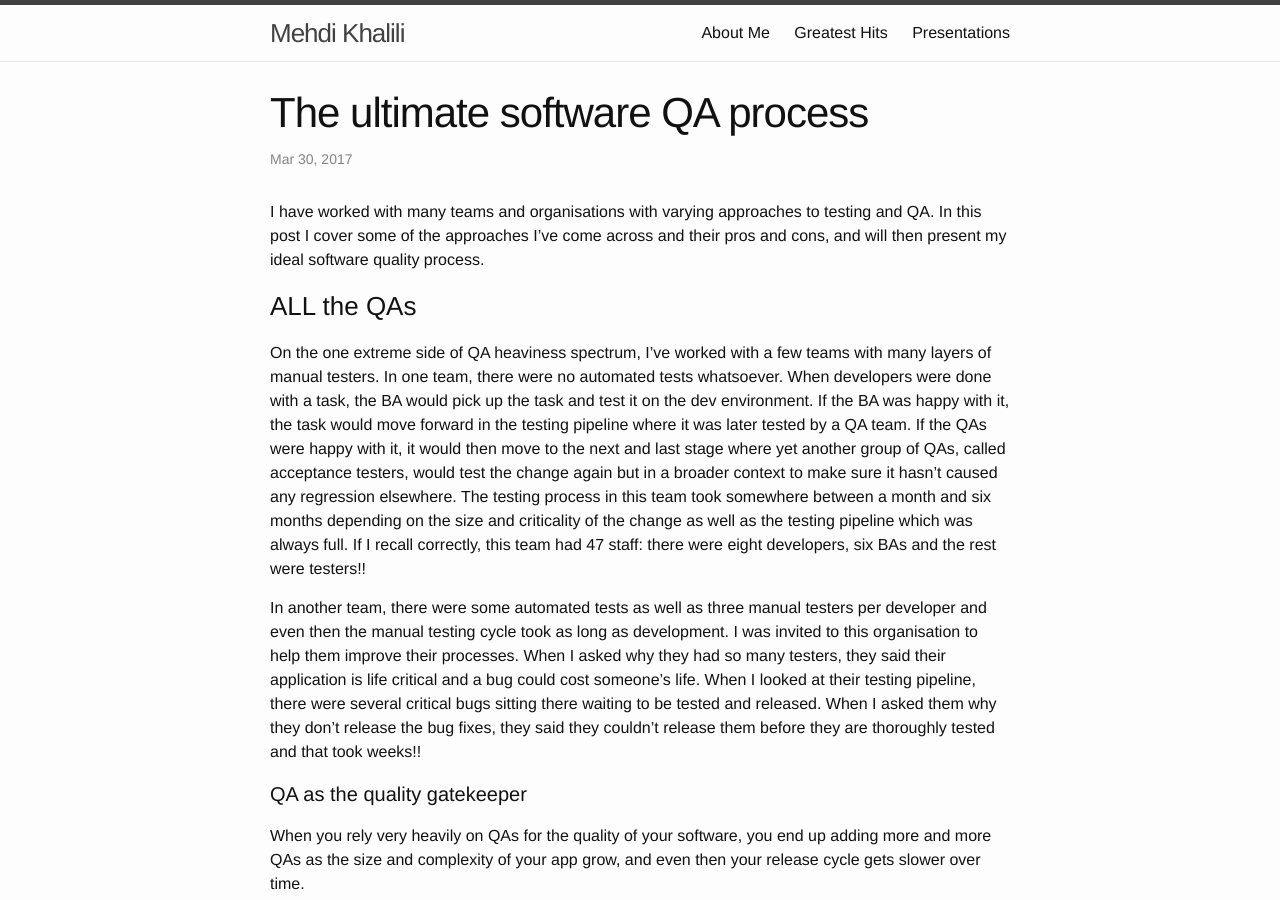
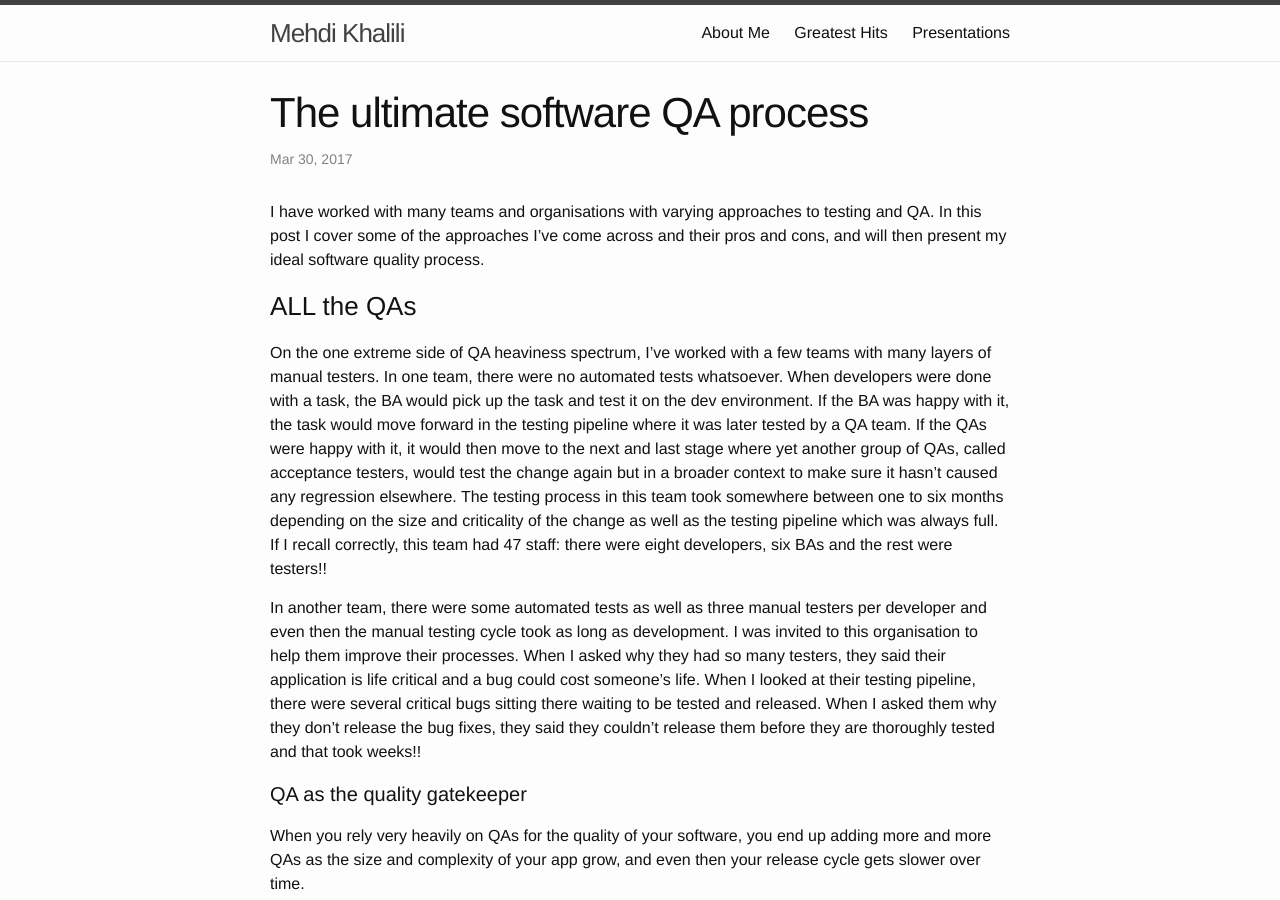
Before and after one commit to MehdiK/mehdik.github.io, a Jekyll site: the page built from _posts/2017-03-30-the-ultimate-software-qa-process.md, in a window 1280 px wide and 900 px high. Built offline with Jekyll 4.4.1, drawn with Linux system fonts in a browser that asks for light colours; nearby versions of some CDN libraries; comment, search, counter and statistics services are not loaded.

Commit message:
fixed grammer

```diff
--- a/_posts/2017-03-30-the-ultimate-software-qa-process.md
+++ b/_posts/2017-03-30-the-ultimate-software-qa-process.md
@@ -10,7 +10,7 @@ tags: ["Notes"]
 I have worked with many teams and organisations with varying approaches to testing and QA. In this post I cover some of the approaches I've come across and their pros and cons, and will then present my ideal software quality process.
 
 ### ALL the QAs
-On the one extreme side of QA heaviness spectrum, I've worked with a few teams with many layers of manual testers. In one team, there were no automated tests whatsoever. When developers were done with a task, the BA would pick up the task and test it on the dev environment. If the BA was happy with it, the task would move forward in the testing pipeline where it was later tested by a QA team. If the QAs were happy with it, it would then move to the next and last stage where yet another group of QAs, called acceptance testers, would test the change again but in a broader context to make sure it hasn't caused any regression elsewhere. The testing process in this team took somewhere between a month and six months depending on the size and criticality of the change as well as the testing pipeline which was always full. If I recall correctly, this team had 47 staff: there were eight developers, six BAs and the rest were testers!!
+On the one extreme side of QA heaviness spectrum, I've worked with a few teams with many layers of manual testers. In one team, there were no automated tests whatsoever. When developers were done with a task, the BA would pick up the task and test it on the dev environment. If the BA was happy with it, the task would move forward in the testing pipeline where it was later tested by a QA team. If the QAs were happy with it, it would then move to the next and last stage where yet another group of QAs, called acceptance testers, would test the change again but in a broader context to make sure it hasn't caused any regression elsewhere. The testing process in this team took somewhere between one to six months depending on the size and criticality of the change as well as the testing pipeline which was always full. If I recall correctly, this team had 47 staff: there were eight developers, six BAs and the rest were testers!!
 
 In another team, there were some automated tests as well as three manual testers per developer and even then the manual testing cycle took as long as development. I was invited to this organisation to help them improve their processes. When I asked why they had so many testers, they said their application is life critical and a bug could cost someone's life. When I looked at their testing pipeline, there were several critical bugs sitting there waiting to be tested and released. When I asked them why they don't release the bug fixes, they said they couldn't release them before they are thoroughly tested and that took weeks!!
 
```
